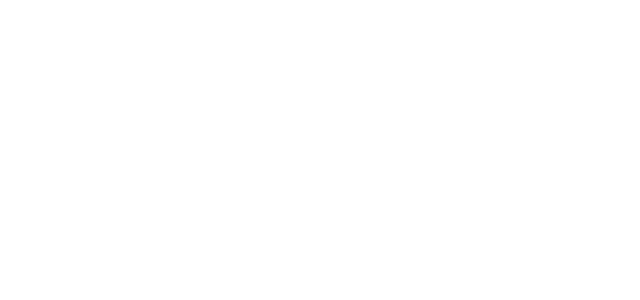
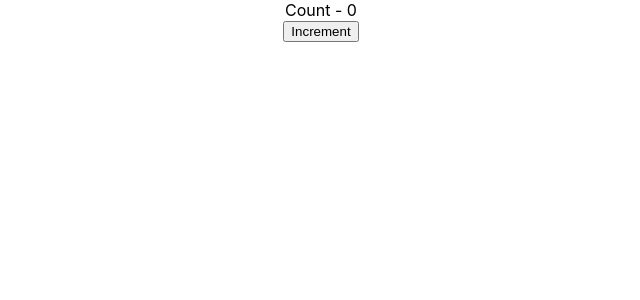
Before and after one commit to Vuthik/codevolution-tut, a React (Create React App) app: page / in a window 1280 px wide. Shown: the top 300 px of the page, without its empty margins (319-959 px from the left). Built offline with nearby package versions, Linux system fonts and the light colour scheme.

Commit message:
finished tut11-setState

```diff
--- a/src/App.js
+++ b/src/App.js
@@ -1,6 +1,7 @@
 import './App.css';
+import Counter from './components/Counter';
 
-import State from './components/State'
+// import State from './components/State';
 // import Props from './components/Props';
 // import ClassComponent from './components/ClassComponent';
 // import FunctionComponent from './components/FunctionComponent';
@@ -9,22 +10,9 @@
 function App() {
   return (
     <div className="App">
-      <State>
+      <Counter />
 
-      </State>
-
-
-
-
-
-
-
-
-
-
-
-
-
+      {/* <State /> */}
       {/* <FunctionComponent />
       <ClassComponent />
       <Jsx />
--- /dev/null
+++ b/src/components/Counter.js
@@ -0,0 +1,47 @@
+import React, { Component } from 'react';
+
+class Counter extends Component {
+  constructor(props) {
+    super(props);
+    this.state = {
+      count: 0,
+    };
+  }
+  increment() {
+    this.setState((prevState, props) => ({
+      count: prevState.count + 1,
+    }));
+
+    // this.setState(
+    //   {
+    //     count: this.state.count + 1,
+    //   },
+    //   () => {
+    //     console.log('Callback value', this.state.count);
+    //   }
+    // );
+    //calls to setState are asynchronous
+    //console.log is being called before the state has been set
+    //solution ^
+    // console.log(this.state.count);
+  }
+
+  incrementFive() {
+    this.increment();
+    this.increment();
+    this.increment();
+    this.increment();
+    this.increment();
+  }
+
+  render() {
+    return (
+      <div>
+        <div>Count - {this.state.count}</div>
+        <button onClick={() => this.incrementFive()}>Increment</button>
+      </div>
+    );
+  }
+}
+
+export default Counter;
--- a/src/components/State.js
+++ b/src/components/State.js
@@ -1,14 +1,25 @@
-import React from 'react';
-const State = (props) => {
+import React, { Component } from 'react';
 
-
-
-
-  return (
-    <div>
-
-    </div>
-  );
-};
+class State extends Component {
+  constructor() {
+    super();
+    this.state = {
+      message: 'Welcome visitor',
+    };
+  }
+  changeMessage() {
+    this.setState({
+      message: 'Thank you for subscribing',
+    });
+  }
+  render() {
+    return (
+      <div>
+        <h1>{this.state.message}</h1>
+        <button onClick={() => this.changeMessage()}>Subscribe</button>
+      </div>
+    );
+  }
+}
 
 export default State;
```
